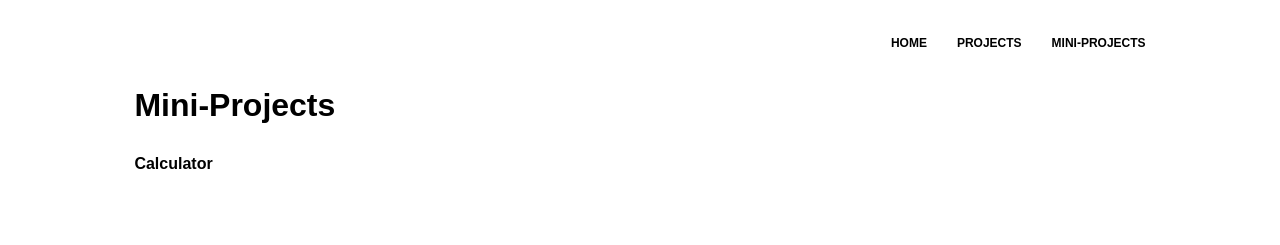
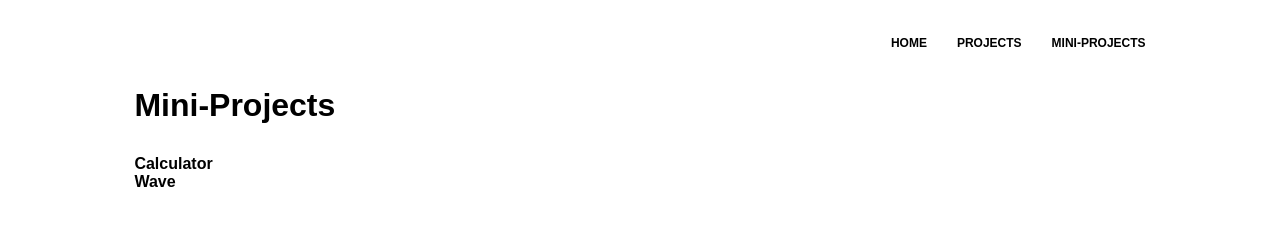
Before and after one commit to FayeCarter/portfolio, a React (Create React App) app: page /mini-projects in a window 1280 px wide. Shown: the top 245 px of the page. Built offline with nearby package versions, Linux system fonts and the light colour scheme.

Commit message:
Style mini-project links

```diff
--- a/src/components/MiniProjects.css
+++ b/src/components/MiniProjects.css
@@ -1,8 +1,9 @@
-.calculator-link {
+.mini-links {
   font-weight: bold;
+  display: block;
 }
 
-.calculator-link:hover {
+.mini-links:hover {
   color: rgb(35, 79, 88);
 }
 
--- a/src/components/MiniProjects.js
+++ b/src/components/MiniProjects.js
@@ -12,7 +12,8 @@ function MiniProjects() {
       <div className="Window Mini-Projects">
         <h1>Mini-Projects</h1>
         <div className="mini-projects-links">
-          <Link className="calculator-link" to="/mini-projects/Calculator">Calculator</Link>
+          <Link className="calculator-link mini-links" to="/mini-projects/Calculator">Calculator</Link>
+          <Link className="mini-links" to="/mini-projects/Wave">Wave</Link>
         </div>
       </div>
     </div>
```
